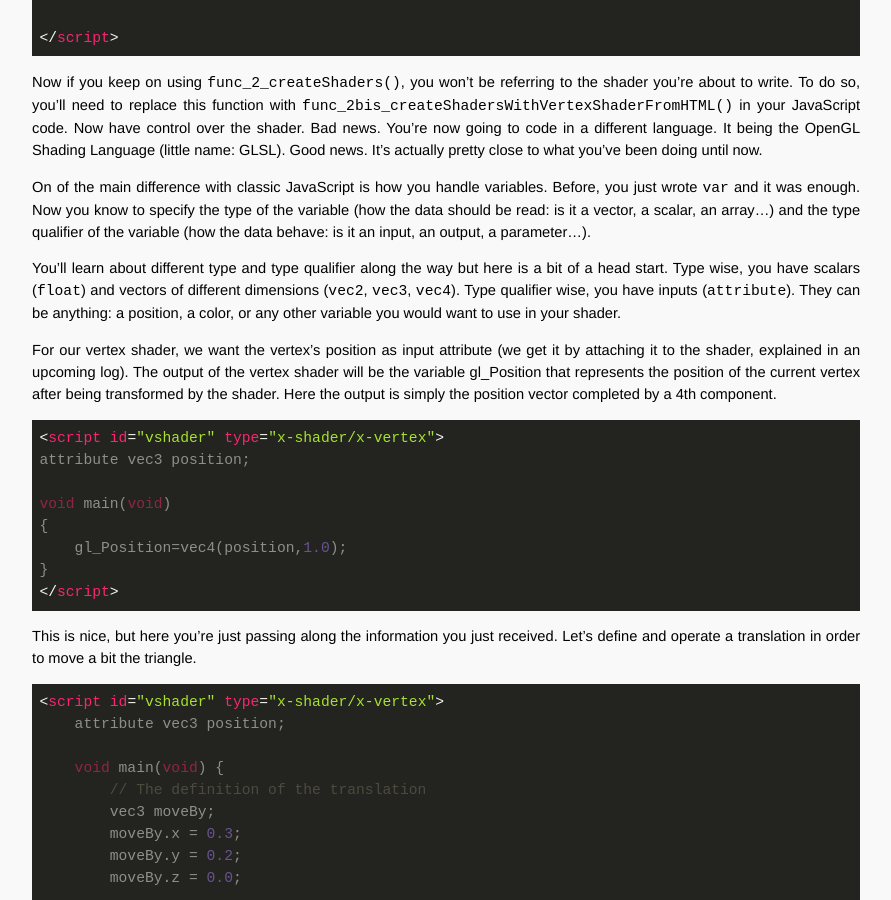
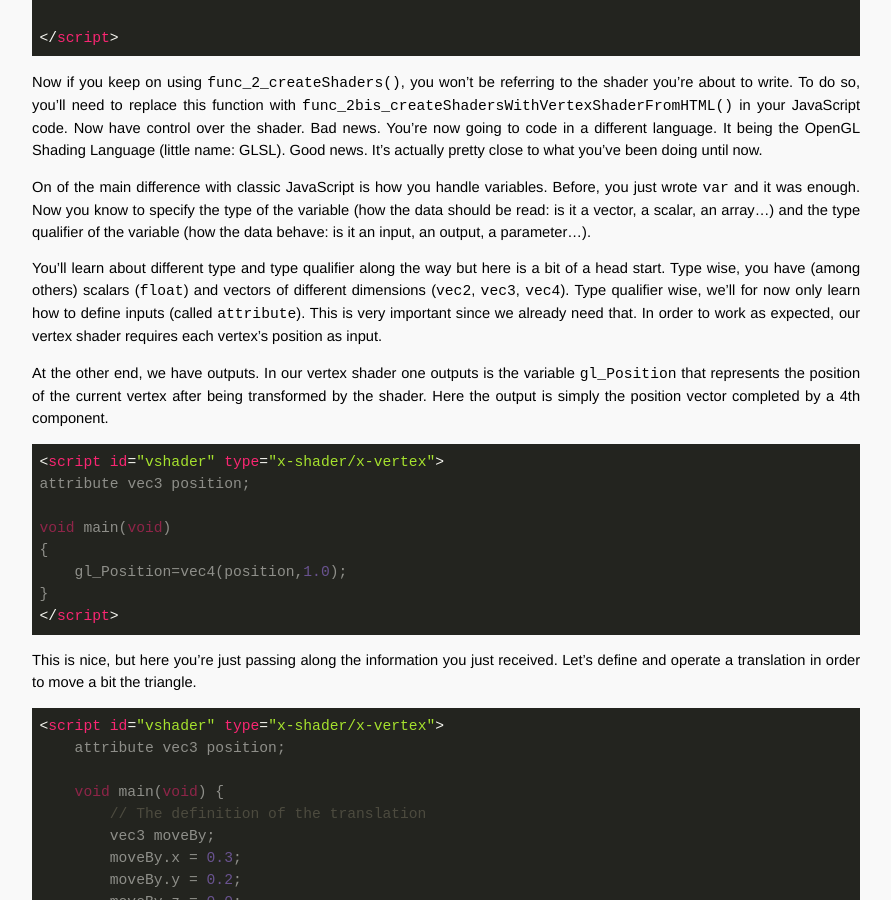
Before and after one commit to OpenTechSchool-Brussels/intro-to-webGL-and-shaders, a Jekyll site: the page built from log2_intro_shaders.md, in a window 1280 px wide and 900 px high, scrolled down 671 px. Shown: the whole window, without its empty margins (324-1215 px from the left). Built offline with Jekyll 4.4.1, drawn with Linux system fonts in a browser that asks for light colours; some of the changed text lies outside the part shown.

Commit message:
Update log2_intro_shaders.md

```diff
--- a/log2_intro_shaders.md
+++ b/log2_intro_shaders.md
@@ -27,9 +27,9 @@
 
 On of the main difference with classic JavaScript is how you handle variables. Before, you just wrote `var` and it was enough. Now you know to specify the type of the variable (how the data should be read: is it a vector, a scalar, an array...) and the type qualifier of the variable (how the data behave: is it an input, an output, a parameter...).
 
-You'll learn about different type and type qualifier along the way but here is a bit of a head start. Type wise, you have scalars (`float`) and vectors of different dimensions (`vec2`, `vec3`, `vec4`). Type qualifier wise, you have inputs (`attribute`). They can be anything: a position, a color, or any other variable you would want to use in your shader.
+You'll learn about different type and type qualifier along the way but here is a bit of a head start. Type wise, you have (among others) scalars (`float`) and vectors of different dimensions (`vec2`, `vec3`, `vec4`). Type qualifier wise, we'll for now only learn how to define inputs (called `attribute`). This is very important since we already need that. In order to work as expected, our vertex shader requires each vertex's position as input.
 
-For our vertex shader, we want the vertex's position as input attribute (we get it by attaching it to the shader, explained in an upcoming log). The output of the vertex shader will be the variable gl_Position that represents the position of the current vertex after being transformed by the shader. Here the output is simply the position vector completed by a 4th component.
+At the other end, we have outputs. In our vertex shader one outputs is the variable `gl_Position` that represents the position of the current vertex after being transformed by the shader. Here the output is simply the position vector completed by a 4th component.
 
 ~~~ html
 <script id="vshader" type="x-shader/x-vertex">
@@ -104,15 +104,9 @@
 
 ## Compiling your shaders
 
-Now, all is good and fun but ... we're still dealing with that annoying second function, and its name is getting way out of hand. Let's just get rid of it, okay? For that, we need to understand what it does. We already know a little bit. It takes the shader code we're
+For shaders to be used by the GPU, we first need to access the text defined in the HTML, then we compile that code and then linked both in a shader program (an executable binary code stored on the GPU memory). Lucky us, we can do all that from JavaScript.
 
-
-* not using func_2bis anymore
-
-
-Shaders must be compiled and linked in a shader program, an executable binary code stored on the GPU memory. The GLSL compiler is built in the OpenGL library and can be called in webGL/javascript code.
-
-We first write a generic function that we will use to compile our vertex shader and our fragment shader separately. Add that function below the javascript main() function.
+Since the compilation part will be repeated for both shader, let's create a function for that batch of code. The comments linked with the code should make it self explanatory, but in any case let's not dwell for too long on this part.
 
 ~~~ JavaScript
 
```
